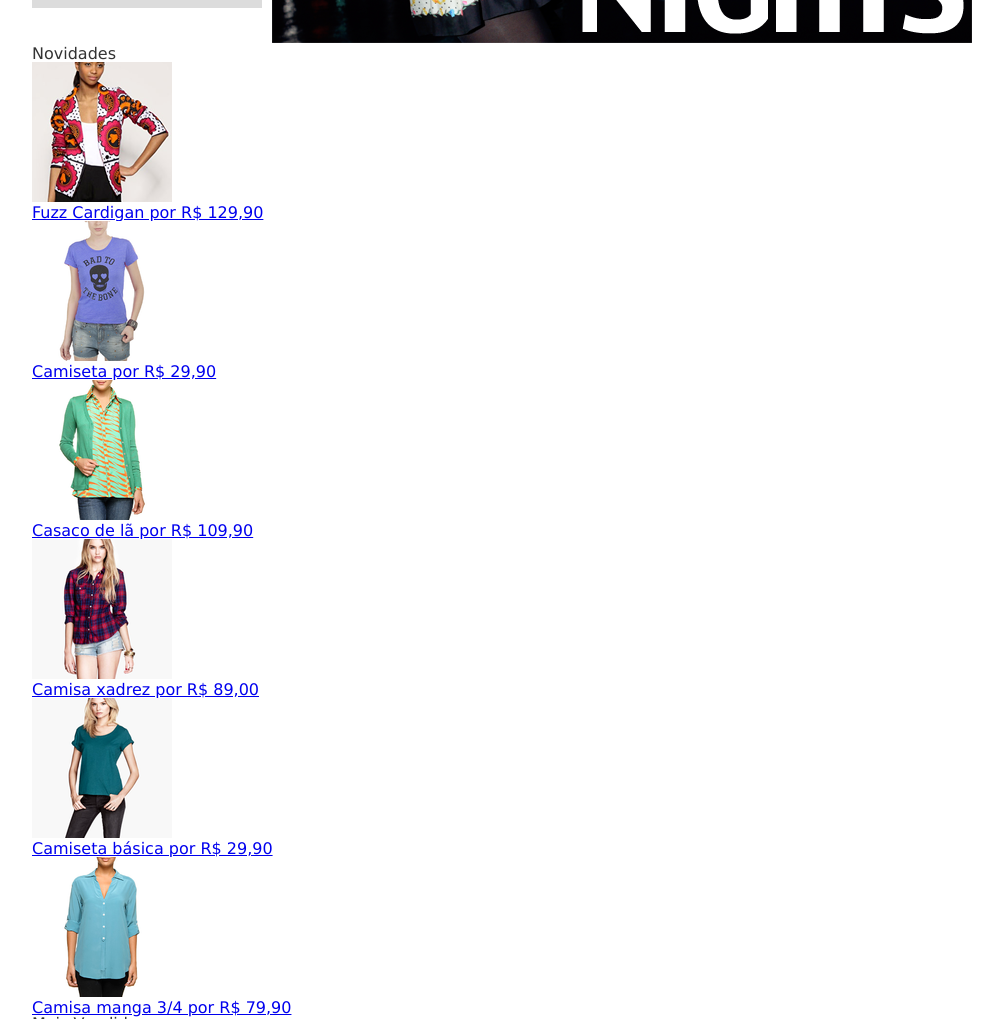
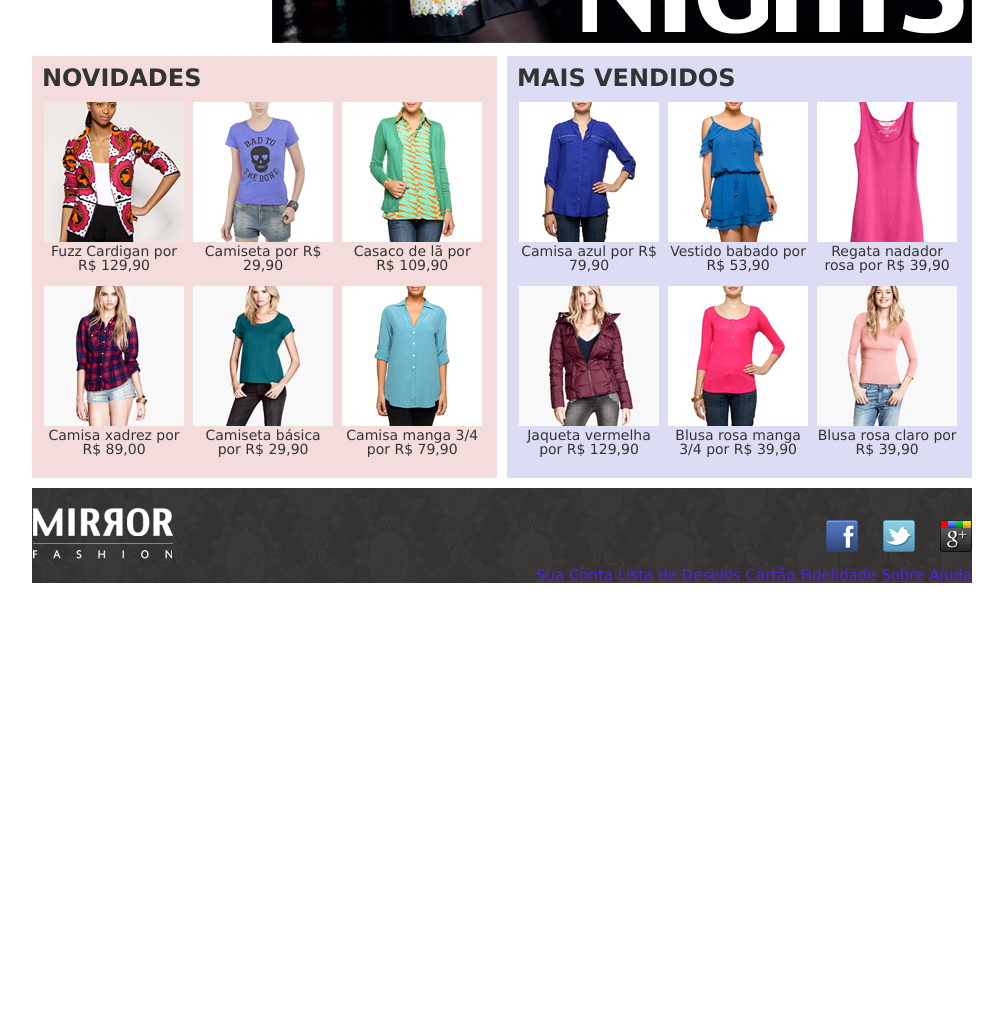
Before and after one commit to renata2691/Projeto-mirror-fashion, a plain HTML site: page index.html in a window 1280 px wide. Shown: the part 535-1554 px from the top of the page, without its empty margins (138-1141 px from the left). After the commit the page ends 1119 px from the top, so only its background shows below. Drawn offline with Linux system fonts and the light colour scheme.

Commit message:
Aula 5.4

```diff
--- a/css/estilo.css
+++ b/css/estilo.css
@@ -39,6 +39,13 @@ body{
     width: 940px;
     position: relative;
 }
+.busca	button	{	/*	adicionando	imagem	*/
+    background-image:	url(../img/busca.png);
+    background-repeat:	no-repeat;
+    border:	none;
+	/*	tamanho	da	imagem	*/	width:	20px;	height:	20px;
+	/*	imagem	replacement	*/	text-indent:	-9999px; }
+
 .busca,
 .menu-departamentos {
 background-color: #DCDCDC;
@@ -64,7 +71,7 @@ margin: 10px;
     color: #333333;
 }
 .busca input[type=search] {
-    width: 190px;
+    width: 170px;
 }
 .menu-departamentos {
 clear: left;
@@ -73,4 +80,90 @@ padding-bottom: 10px;
 }
 .destaque {
     margin-top: 10px;
-    }
+}
+.painel	{
+    margin:	10px	0;
+    padding:	10px;
+    width:	445px;
+}
+.novidades {
+    float:	left;
+}
+.mais-vendidos {
+    float:	right;
+}
+.painel	li {
+    display: inline-block;
+    vertical-align:	top;
+    width:	140px;
+    margin:	2px;
+    padding-bottom:	10px;
+}
+.painel	h2 {
+    font-size:	24px;
+    font-weight:	bold;
+    text-transform:	uppercase;
+    margin-bottom:	10px;
+}
+.painel	a {
+    color:	#333;
+    font-size:	14px;
+    text-align:	center;
+    text-decoration:	none;
+}
+.novidades {
+    background-color:	#F5DCDC;
+}
+.mais-vendidos {
+    background-color:	#DCDCF5;
+}
+footer	{
+    background-image:	url(../img/fundo-rodape.png);
+    clear:	both;
+    padding: 20px 0
+}
+.social	a	{		/*	tamanho	da	imagem	*/
+    height:	32px;
+    width:	32px;
+
+        /*	image	replacement	*/
+    display:	block;
+    text-indent:	-9999px;
+}
+.social	a[href*="facebook.com"]	{
+    background-image:	url(../img/facebook.png);
+}
+.social	a[href*="twitter.com"] {
+    background-image:	url(../img/twitter.png);
+}
+.social	a[href*="plus.google.com"] {
+    background-image:	url(../img/googleplus.png);
+}
+
+footer	.container	{
+    position:	relative;
+}
+.social	{
+    position:	absolute;
+    top: 12px;
+    right:	0;
+}
+.social	li	{
+    float:	left;
+    margin-left:	25px;
+}
+.menu-opcoes a:hover {
+    color:	#007DC6;
+}
+.menu-opcoes a:active {
+    color:	#867DC6;
+}
+.menu-departamentos	li	ul	{
+    display:	none;
+}
+.menu-departamentos	li:hover ul	{
+    display:	block;
+}
+.menu-departamentos	ul ul li {
+    background-color:	#DCDCDC;
+}
```
Also changed, not shown: css/sobre.css (+9 -0 lines).
